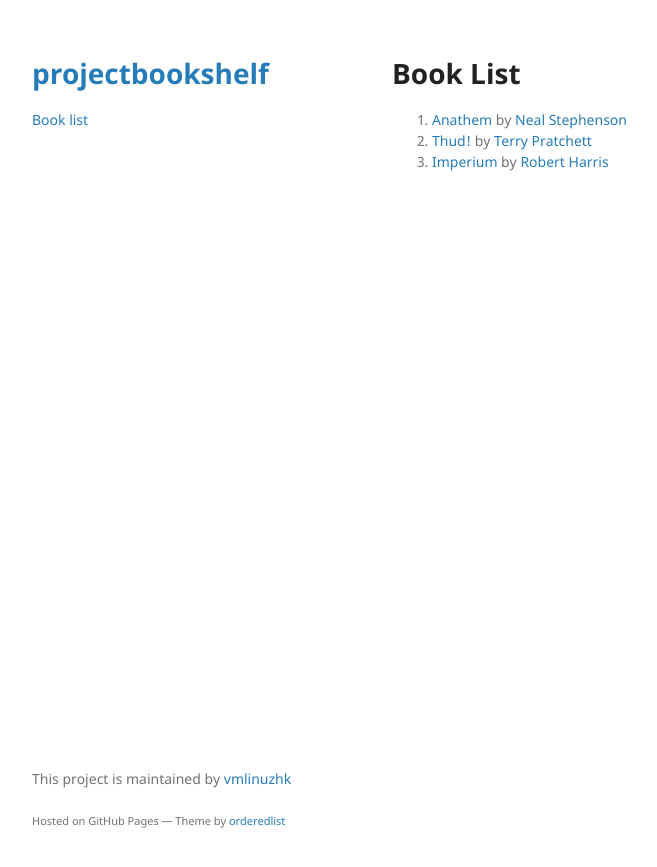
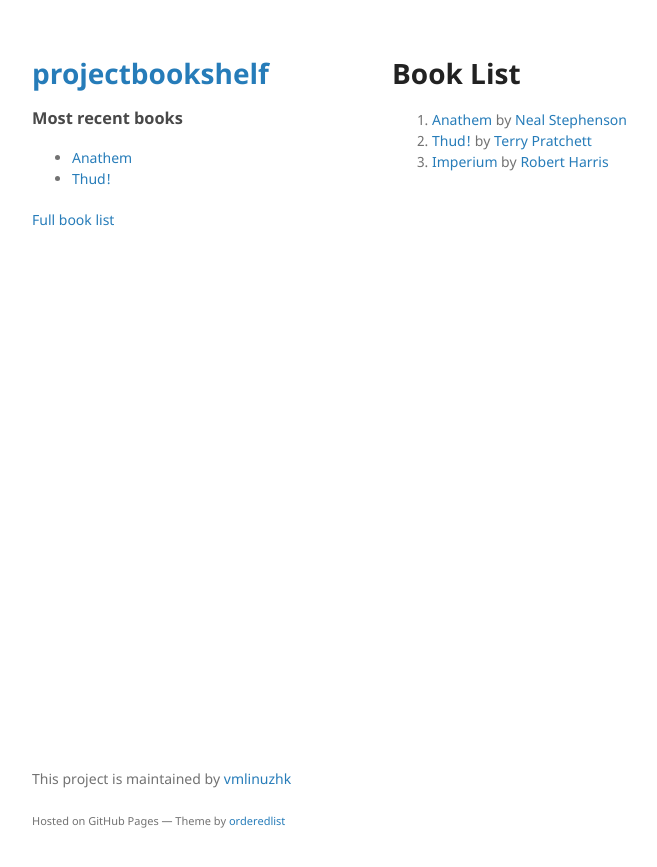
Before and after one commit to vmlinuzhk/projectbookshelf, a Jekyll site: the page built from books.md, in a window 1280 px wide. Shown: the top 867 px of the page, without its empty margins (178-835 px from the left). Built offline with Jekyll 4.4.1, drawn with Linux system fonts in a browser that asks for light colours; our own code applies the rules of GitHub Pages for plain Markdown files; the repository's description, which GitHub fills in, is left out.

Commit message:
Short book list in sidebar

```diff
--- a/_layouts/default.html
+++ b/_layouts/default.html
@@ -23,7 +23,14 @@
 
         <p>{{ site.description | default: site.github.project_tagline }}</p>
 
-        <p class="view"><a href="/books">Book list</a></p>
+        <p class="view"><h3>Most recent books</h3>
+        <ul>
+        {% for book in site.data.books limit:2 %}
+        <li><a href="/books/{{ book.title | slugify: "latin"}}">{{ book.title }}</a></li>
+        {% endfor %}
+        </ul>
+        <a href="/books">Full book list</a></p>
+
         {% if site.show_downloads %}
         <ul class="downloads">
           <li><a href="{{ site.github.zip_url }}">Download <strong>ZIP File</strong></a></li>
```
